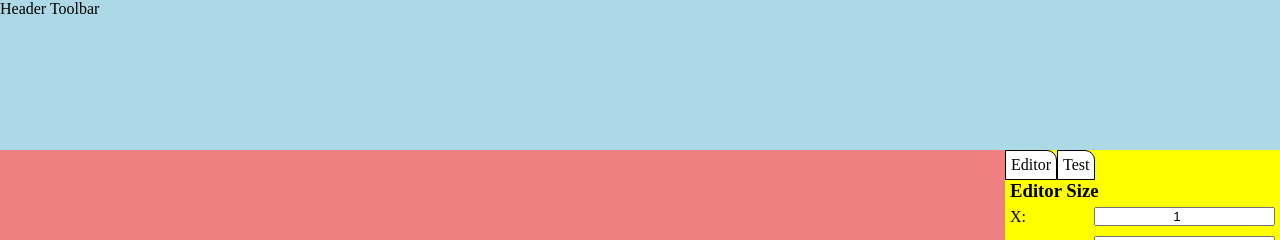
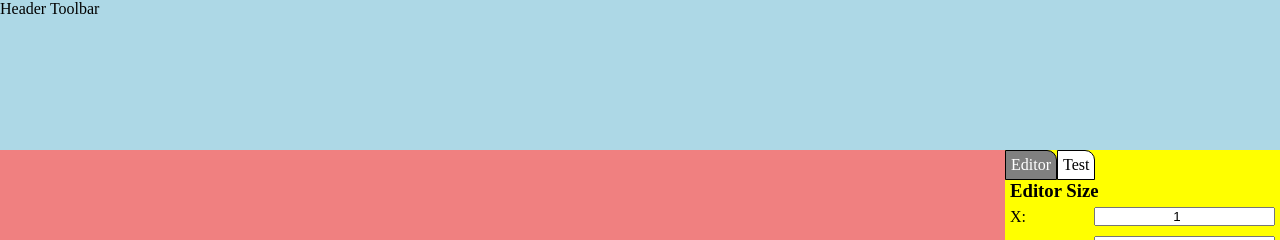
Before and after one commit to theGreatKyle1994/map-sketch, a React (Vite) app in the folder src/renderer/: page / in a window 1280 px wide. Shown: the top 240 px of the page. Built offline with nearby package versions, Linux system fonts and the light colour scheme.

Commit message:
chore: reorganized tab functionality to a jsx component

```diff
--- a/src/renderer/src/assets/sideToolbar/sideToolbar.css
+++ b/src/renderer/src/assets/sideToolbar/sideToolbar.css
@@ -9,20 +9,3 @@
   display: flex;
   width: 100%;
 }
-
-.sideToolbar-tab {
-  background-color: white;
-  width: fit-content;
-  padding: 5px;
-  border: 1px solid black;
-  border-top-right-radius: 10px;
-  cursor: pointer;
-}
-
-.sideToolbar-tab:hover {
-  transform: scale(1.05);
-}
-
-.sideToolbar-tab:active {
-  transform: scale(0.98);
-}
--- /dev/null
+++ b/src/renderer/src/assets/tab.css
@@ -0,0 +1,21 @@
+.tab {
+  background-color: white;
+  width: fit-content;
+  padding: 5px;
+  border: 1px solid black;
+  border-top-right-radius: 10px;
+  cursor: pointer;
+}
+
+.selected {
+  background-color: grey;
+  color: white;
+}
+
+.tab:hover {
+  transform: scale(1.05);
+}
+
+.tab:active {
+  transform: scale(0.98);
+}
--- /dev/null
+++ b/src/renderer/src/components/Tab.jsx
@@ -0,0 +1,14 @@
+import "../assets/tab.css";
+
+const Tab = ({ state, target, label }) => {
+  return (
+    <div
+      className={`tab ${state.current === target ? "selected" : ""}`}
+      onClick={() => state.setter(target)}
+    >
+      {label}
+    </div>
+  );
+};
+
+export default Tab;
--- a/src/renderer/src/components/sideToolbar/SideToolbar.jsx
+++ b/src/renderer/src/components/sideToolbar/SideToolbar.jsx
@@ -1,21 +1,24 @@
 import "../../assets/sideToolbar/SideToolbar.css";
 import EditorSizeForm from "./EditorSizeForm";
+import Tab from "../Tab";
 import { useState } from "react";
 
 const SideToolbar = () => {
   const [currentTab, setCurrentTab] = useState("editor");
 
-  const tabHandler = (tab) => setCurrentTab(tab);
-
   return (
     <div id="sideToolbar-container">
       <div id="sideToolbar-tab-container">
-        <div className="sideToolbar-tab" onClick={() => tabHandler("editor")}>
-          Editor
-        </div>
-        <div className="sideToolbar-tab" onClick={() => tabHandler("test")}>
-          Test
-        </div>
+        <Tab
+          label={"Editor"}
+          target={"editor"}
+          state={{ setter: setCurrentTab, current: currentTab }}
+        />
+        <Tab
+          label={"Test"}
+          target={"test"}
+          state={{ setter: setCurrentTab, current: currentTab }}
+        />
       </div>
       {currentTab === "editor" && <EditorSizeForm />}
     </div>
```
